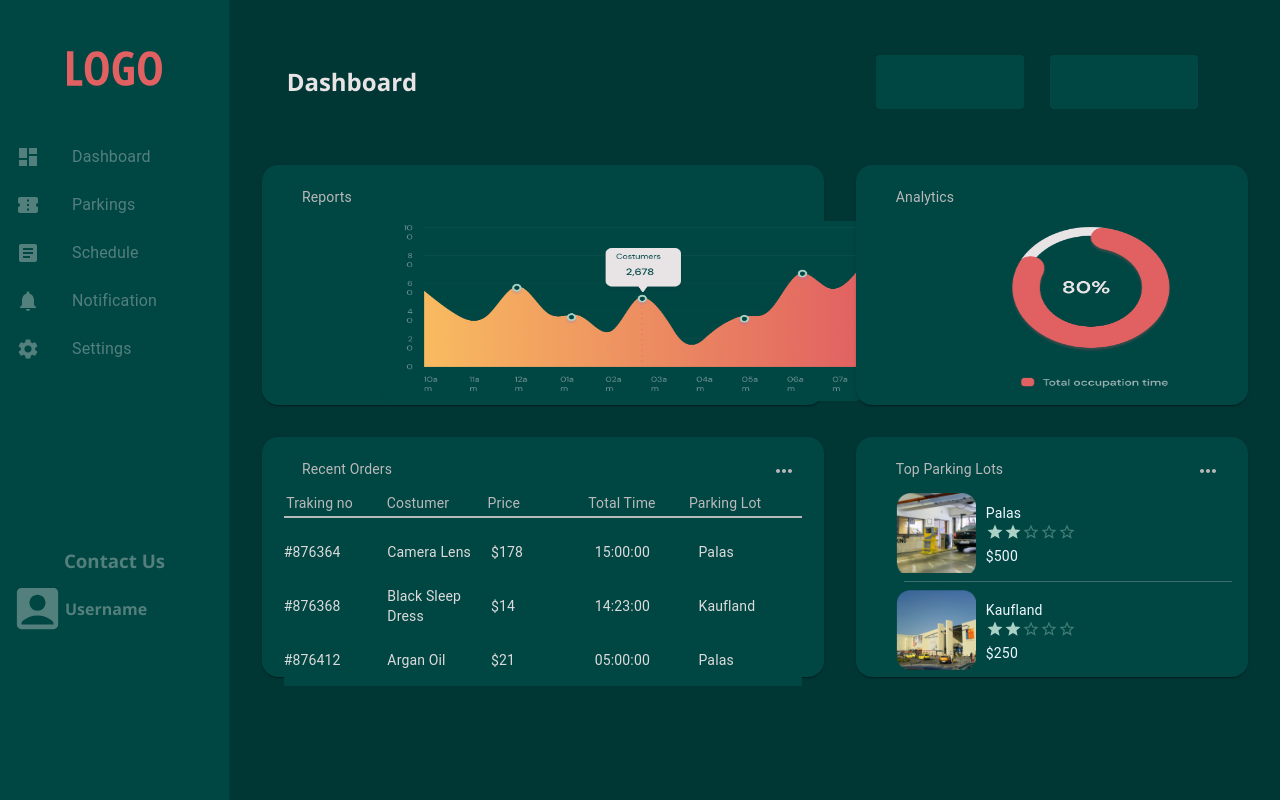
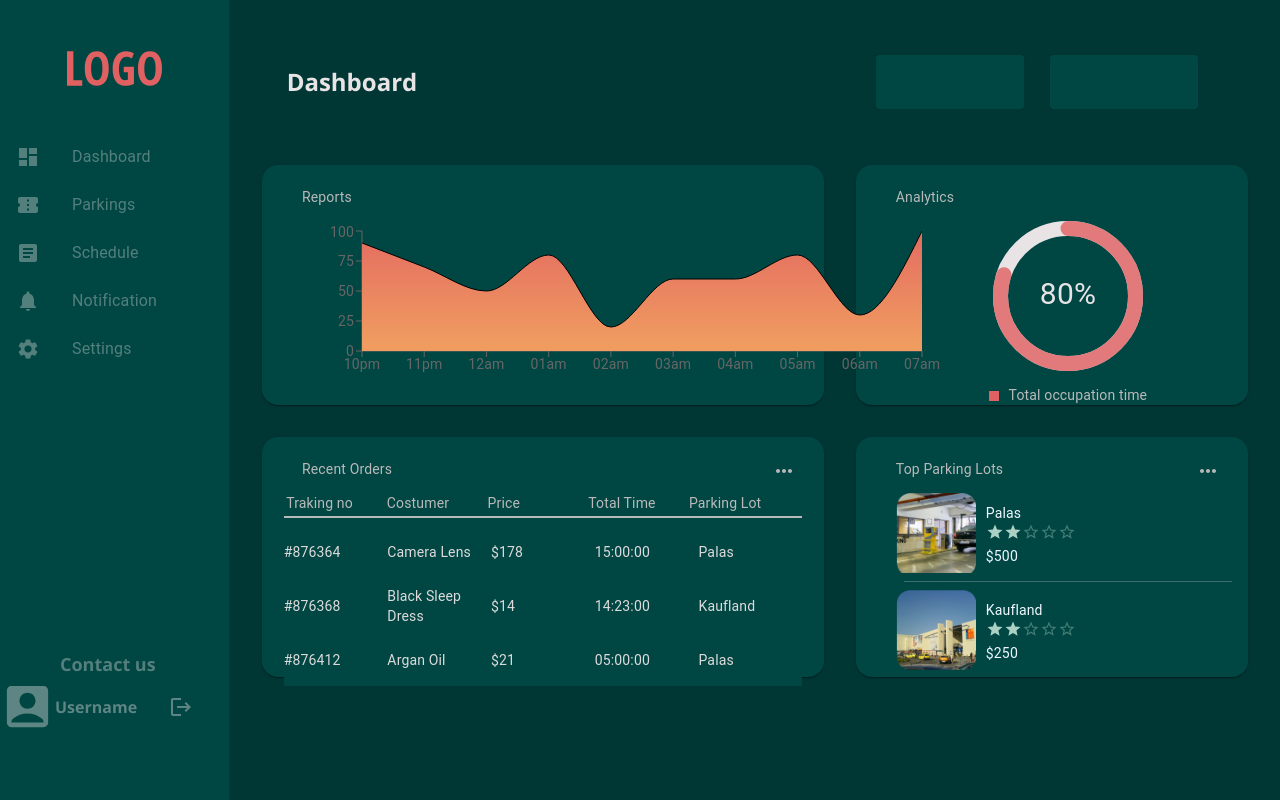
Before and after one commit to ParkingLotDevOps/Automated-Parking-Lot, a React (Create React App) app in the folder web-frontend/: page /dashboard in a window 1280 px wide. Built offline with nearby package versions, Linux system fonts and the light colour scheme.

Commit message:
update dashboard

```diff
--- a/web-frontend/src/components/Dashboard/Dashboard.js
+++ b/web-frontend/src/components/Dashboard/Dashboard.js
@@ -16,6 +16,9 @@ import Grid from '@mui/material/Grid';
 import MoreHorizIcon from '@mui/icons-material/MoreHoriz';
 import Rating from '@mui/material/Rating';
 import Divider from '@mui/material/Divider';
+
+import Featured from 'components/Dashboard/analytics/analytics';
+import Chart from 'components/Dashboard/chart/chart';
 
 
 export default function EditParkingLot() {
@@ -76,7 +79,7 @@ export default function EditParkingLot() {
                     <Item>
                       <div className={styles.itemGrid}>
                         <p>Reports</p>
-                        <img src={img3} className={styles.reports} alt="photo" />
+                        <Chart />
                       </div>
 
                     </Item>
@@ -85,7 +88,7 @@ export default function EditParkingLot() {
                     <Item>
                     <div className={styles.itemGrid}>
                         <p>Analytics</p>
-                        <img src={img4} className={styles.analytics} alt="photo" />
+                        <Featured />
                       </div>
 
                     </Item>
--- /dev/null
+++ b/web-frontend/src/components/Dashboard/analytics/analytics.js
@@ -0,0 +1,25 @@
+import * as React from 'react';
+import styles from './analytics.module.css';
+import { CircularProgressbar, buildStyles } from 'react-circular-progressbar';
+import "react-circular-progressbar/dist/styles.css"
+
+const percentage = 80;
+const featured = () => {
+    return(
+        <div className={styles.featuredChart}>
+            <div style={{ width: 150, height: 150 }}>
+                <CircularProgressbar value={percentage} text={`${percentage}%`} strokeWidth={10} styles={buildStyles({
+                     pathColor: `rgba(225,97,98, ${percentage / 100})`,
+                     textColor: '#e8e4e6',
+                     trailColor: '#e8e4e6',
+                })}  />
+            </div>
+            <div className={styles.pos}>
+                <div className={styles.rectangle} />
+                <p>Total occupation time</p>
+            </div>
+        </div>
+    )
+}
+
+export default featured
--- /dev/null
+++ b/web-frontend/src/components/Dashboard/analytics/analytics.module.css
@@ -0,0 +1,18 @@
+.featuredChart{
+    display: flex;
+    flex-direction: column;
+    align-items: center;
+    justify-content: center;
+}
+
+.rectangle{
+    width: 10px;
+    height: 10px;
+    background-color: #e16162;
+    margin-top: 20px;
+    margin-right: 10px;
+}
+
+.pos{
+    display: flex;
+}
--- /dev/null
+++ b/web-frontend/src/components/Dashboard/chart/chart.js
@@ -0,0 +1,99 @@
+
+import * as React from 'react';
+import styles from './chart.module.css';
+import {
+    AreaChart,
+    Area,
+    XAxis,
+    YAxis,
+    Tooltip,
+    ResponsiveContainer,
+    } from "recharts";
+
+
+  const data = [
+    {
+        name: "10pm",
+        uv: 4000,
+        custemers: 90,
+        amt: 2400
+      },
+      {
+        name: "11pm",
+        uv: 3000,
+        custemers: 70,
+        amt: 2210
+      },
+      {
+        name: "12am",
+        uv: 2000,
+        custemers: 50,
+        amt: 2290
+      },
+      {
+        name: "01am",
+        uv: 2780,
+        custemers: 80,
+        amt: 2000
+      },
+      {
+        name: "02am",
+        uv: 1890,
+        custemers: 20,
+        amt: 2181
+      },
+      {
+        name: "03am",
+        uv: 2390,
+        custemers: 60,
+        amt: 2500
+      },
+      {
+        name: "04am",
+        uv: 2390,
+        custemers: 60,
+        amt: 2100
+      },
+      {
+        name: "05am",
+        uv: 3190,
+        custemers: 80,
+        amt: 2000
+      },
+      {
+        name: "06am",
+        uv: 3290,
+        custemers: 30,
+        amt: 2500
+      },
+      {
+        name: "07am",
+        uv: 3490,
+        custemers: 100,
+        amt: 2000
+      }
+  ];
+
+const Chart = () => {
+    return(
+        <div className={styles.chart}>
+                <ResponsiveContainer >
+                    <AreaChart width={660} height={160} data={data}
+                        margin={{ top: 10, right: 30, left: 0, bottom: 0 }}>
+                        <defs>
+                            <linearGradient id="colorCustemers" x1="0" y1="0" x2="0" y2="1">
+                            <stop offset="5%" stopColor="#e46e61" stopOpacity={7}/>
+                            <stop offset="95%" stopColor="#f09c60" stopOpacity={4}/>
+                            </linearGradient>
+                        </defs>
+                        <XAxis dataKey="name" />
+                        <YAxis />
+                        <Tooltip />
+                        <Area type="monotone" dataKey="custemers" stroke="black" fillOpacity={1} fill="url(#colorCustemers)" />
+                    </AreaChart>
+                </ResponsiveContainer>
+        </div>
+    )
+}
+
+export default Chart
--- /dev/null
+++ b/web-frontend/src/components/Dashboard/chart/chart.module.css
@@ -0,0 +1,9 @@
+.chart{
+    width: 650px;
+    height: 160px;
+    display: flex;
+    flex-direction: column;
+    align-items: center;
+    justify-content: center;
+
+}
--- a/web-frontend/src/components/Sidebar/Sidebar.js
+++ b/web-frontend/src/components/Sidebar/Sidebar.js
@@ -12,14 +12,12 @@ import ListItem from '@mui/material/ListItem';
 import ListItemIcon from '@mui/material/ListItemIcon';
 import ListItemText from '@mui/material/ListItemText';
 import DashboardIcon from '@mui/icons-material/Dashboard';
-import AnalyticsIcon from '@mui/icons-material/Analytics';
 import ConfirmationNumberIcon from '@mui/icons-material/ConfirmationNumber';
 import ArticleIcon from '@mui/icons-material/Article';
 import NotificationsIcon from '@mui/icons-material/Notifications';
 import SettingsIcon from '@mui/icons-material/Settings';
 import AccountBoxRoundedIcon from '@mui/icons-material/AccountBoxRounded';
-import ExitToAppRoundedIcon from '@mui/icons-material/ExitToAppRounded';
-
+import LogoutIcon from '@mui/icons-material/Logout';
 
 const drawerWidth = 230;
 
@@ -70,20 +68,15 @@ export default function Sidebar(){
         </List>
 
 
-        <h3  className={styles.position}>Contact Us</h3>
-        <div className={styles.position2}>
-            <div className="icon2">
-              <AccountBoxRoundedIcon className={styles.position2}/>
-            </div>
+        <div className={styles.test}>
 
-            <div className="text2">
-              <p className={styles.position2}>Username</p>
-            </div>
+          <Link to="/contact" className={styles.contact}>Contact us</Link>
+          <div className={styles.box}>
+              <AccountBoxRoundedIcon sx={{width: 55, height: 55 }}/>
+              <p>Username</p>
+              <LogoutIcon sx={{marginTop: 2, marginLeft: 4}}/>
 
-
-
-
-
+          </div>
         </div>
 
 
--- a/web-frontend/src/components/Sidebar/Sidebar.module.css
+++ b/web-frontend/src/components/Sidebar/Sidebar.module.css
@@ -26,8 +26,35 @@
     display: flex;
     align-items: left;
     justify-content: left;
+};
 
-};
+.iconContact{
+    width: 100px !important;
+}
+
+  .test{
+      position: absolute;
+      bottom: 0;
+      width: 100%;
+      height: 150px;
+  }
+
+  .list{
+    list-style-type: none;
+  }
+
+  .contact{
+      text-align: center;
+      padding-left: 60px;
+      font-size: 18px;
+  }
+
+  .box{
+    display: flex;
+    width: 200;
+    height: 70;
+    color: #5d8584;
+  }
 
 .icon2{
     flex-basis: 10%;
```
